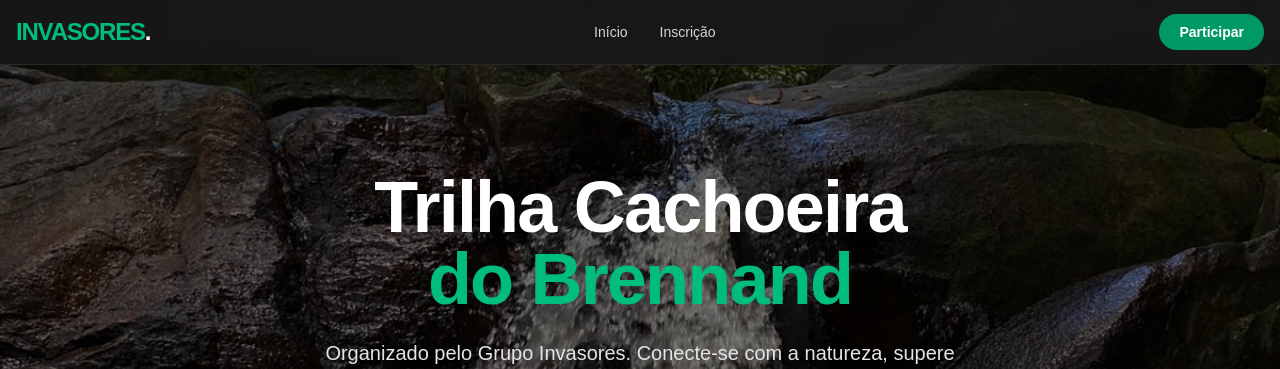
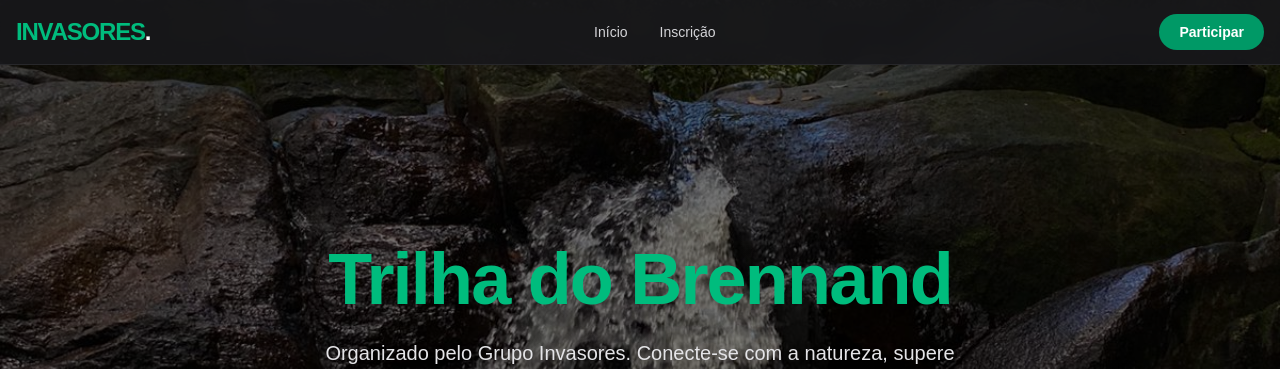
Before and after one commit to wevertonmoura/trilha_invasores, a Next.js app: page / in a window 1280 px wide. Shown: the top 369 px of the page. Built offline with nearby package versions, Linux system fonts and the light colour scheme; no server answers; the database is empty.

Commit message:
atualização

```diff
--- a/app/page.tsx
+++ b/app/page.tsx
@@ -142,7 +142,7 @@ export default function Home() {
           <div className="absolute inset-0 z-0">
             <Image
               src="/brennand-trilhaa.jpg"
-              alt="Trilha Cachoeira do Brennand"
+              alt="Trilha do Brennand"
               fill
               priority
               className="object-cover"
@@ -154,8 +154,8 @@ export default function Home() {
 
           <div className="relative z-10 text-center px-4 max-w-5xl mx-auto mt-16">
             <h1 className="text-5xl md:text-7xl font-extrabold text-white mb-6 tracking-tight drop-shadow-2xl">
-              Trilha Cachoeira <br />
-              <span className="text-emerald-500 font-black">do Brennand</span>
+              <br />
+              <span className="text-emerald-500 font-black"> Trilha do Brennand</span>
             </h1>
 
             <p className="text-zinc-200 text-lg md:text-xl max-w-2xl mx-auto mb-8 drop-shadow-md font-light">
```
